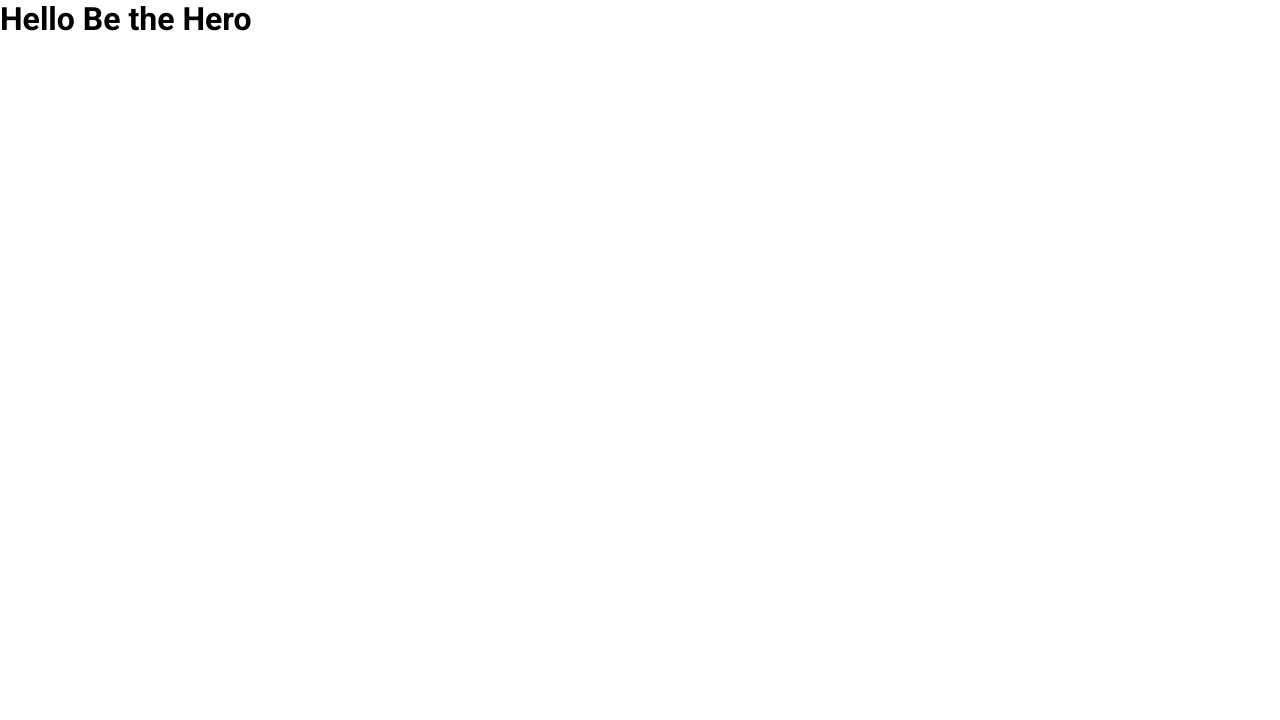
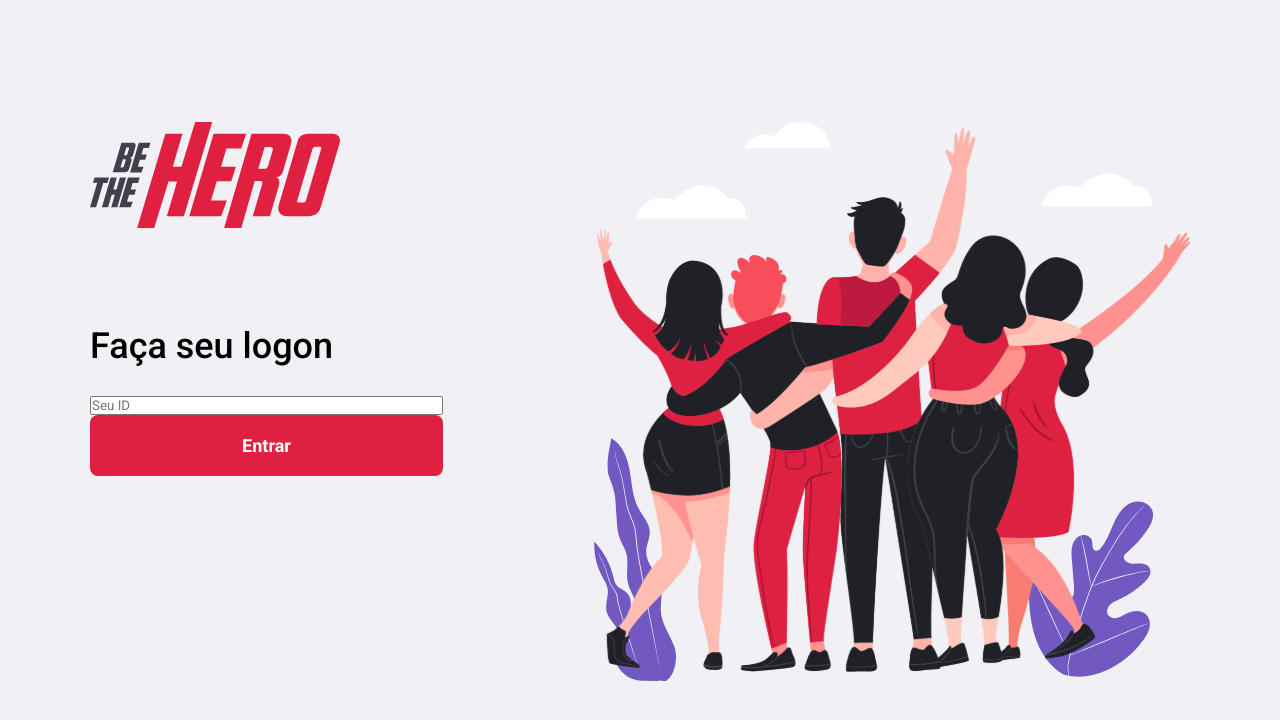
Before and after one commit to oigabrielteodoro/be-the-hero, a Next.js app: page / in a window 1280 px wide. Shown: the top 720 px of the page. Built offline with nearby package versions, Linux system fonts and the light colour scheme.

Commit message:
feat: created Button component

```diff
--- /dev/null
+++ b/src/components/shared/Button/dtos/ButtonProps.ts
@@ -0,0 +1,5 @@
+import { ButtonHTMLAttributes } from 'react';
+
+type ButtonProps = ButtonHTMLAttributes<HTMLButtonElement>;
+
+export default ButtonProps;
--- /dev/null
+++ b/src/components/shared/Button/index.tsx
@@ -0,0 +1,7 @@
+import ButtonProps from './dtos/ButtonProps';
+
+import { Container } from './styles';
+
+export function Button({ children, ...rest }: ButtonProps) {
+  return <Container {...rest}>{children}</Container>;
+}
--- /dev/null
+++ b/src/components/shared/Button/styles.ts
@@ -0,0 +1,17 @@
+import styled from 'styled-components';
+
+export const Container = styled.button`
+  background: var(--red-400);
+  border: 0;
+
+  font-size: 1.125rem;
+  font-weight: 700;
+
+  color: var(--white);
+  line-height: 1.313rem;
+
+  padding: 1.25rem;
+  border-radius: 0.5rem;
+
+  flex: 1;
+`;
--- a/src/pages/index.tsx
+++ b/src/pages/index.tsx
@@ -1,3 +1,22 @@
+import { Button } from '~/components/shared/Button';
+import { Container, Content, Logo } from '~/styles/pages/Home';
+
 export default function Home() {
-  return <h1>Hello Be the Hero</h1>;
+  return (
+    <Container>
+      <Content>
+        <Logo src="/static/img/logo.svg" alt="Be The Hero" />
+
+        <h1>Faça seu logon</h1>
+
+        <form>
+          <input type="text" placeholder="Seu ID" />
+
+          <Button type="submit">Entrar</Button>
+        </form>
+      </Content>
+
+      <img src="/static/img/peoples.svg" alt="Peoples" />
+    </Container>
+  );
 }
--- a/src/styles/global.ts
+++ b/src/styles/global.ts
@@ -1,19 +1,12 @@
 import { createGlobalStyle } from 'styled-components';
 
 export const GlobalStyle = createGlobalStyle`
-  * {
-    margin: 0;
-    padding: 0;
-    outline: 0;
-    box-sizing: border-box;
-  }
-
   :root {
     --red-400: #E02041;
 
     --white: #FFFFFF;
 
-    --background: ##F0F0F5;
+    --shape: #F0F0F5;
 
     --gray-50: ##DCDCE6;
     --gray-100: ##A8A8B3;
@@ -23,8 +16,24 @@ export const GlobalStyle = createGlobalStyle`
     --black-800: ##13131A;
   }
 
+  * {
+    margin: 0;
+    padding: 0;
+    outline: 0;
+    box-sizing: border-box;
+  }
+
+  html {
+    @media (max-width: 1080px) {
+      font-size: 93.75%;
+    }
+    @media (max-width: 720px) {
+      font-size: 87.5%;
+    }
+  }
+
   body {
-    background: var(--background);
+    background: var(--shape);
     -webkit-font-smoothing: antialiased;
   }
 
--- /dev/null
+++ b/src/styles/pages/Home/index.ts
@@ -0,0 +1,38 @@
+import styled from 'styled-components';
+
+export const Container = styled.div`
+  display: flex;
+
+  max-width: 1100px;
+  margin: 122px auto;
+
+  > img {
+    margin-left: 151px;
+  }
+`;
+
+export const Logo = styled.img`
+  margin-bottom: 100px;
+
+  width: 250px;
+  height: 106px;
+`;
+
+export const Content = styled.div`
+  display: flex;
+  flex-direction: column;
+
+  flex: 1;
+
+  h1 {
+    font-size: 2.25rem;
+    line-height: 2.25rem;
+    font-weight: 500;
+    margin-bottom: 2rem;
+  }
+
+  form {
+    display: flex;
+    flex-direction: column;
+  }
+`;
```
Also changed, not shown: public/static/img/peoples.svg.
